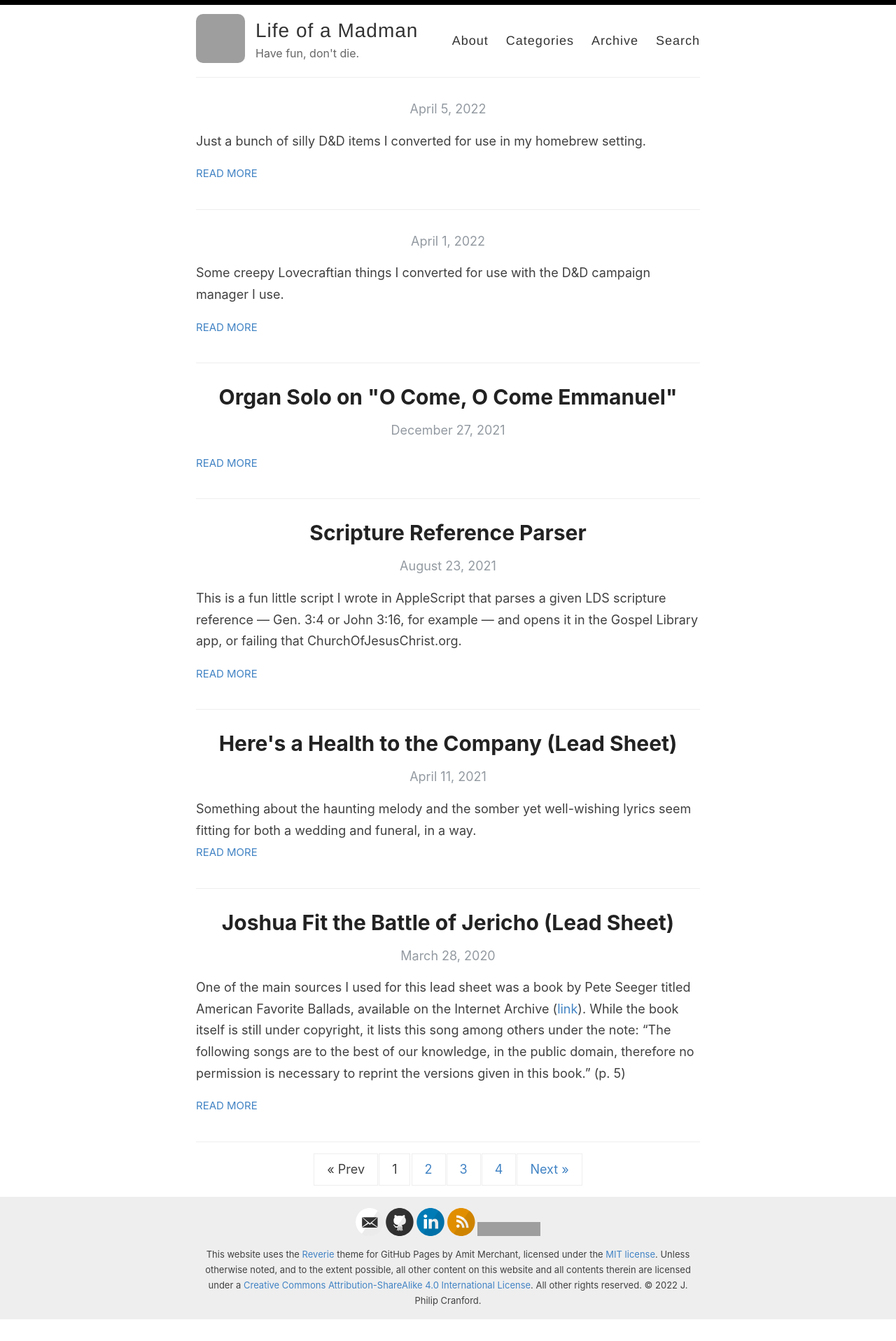
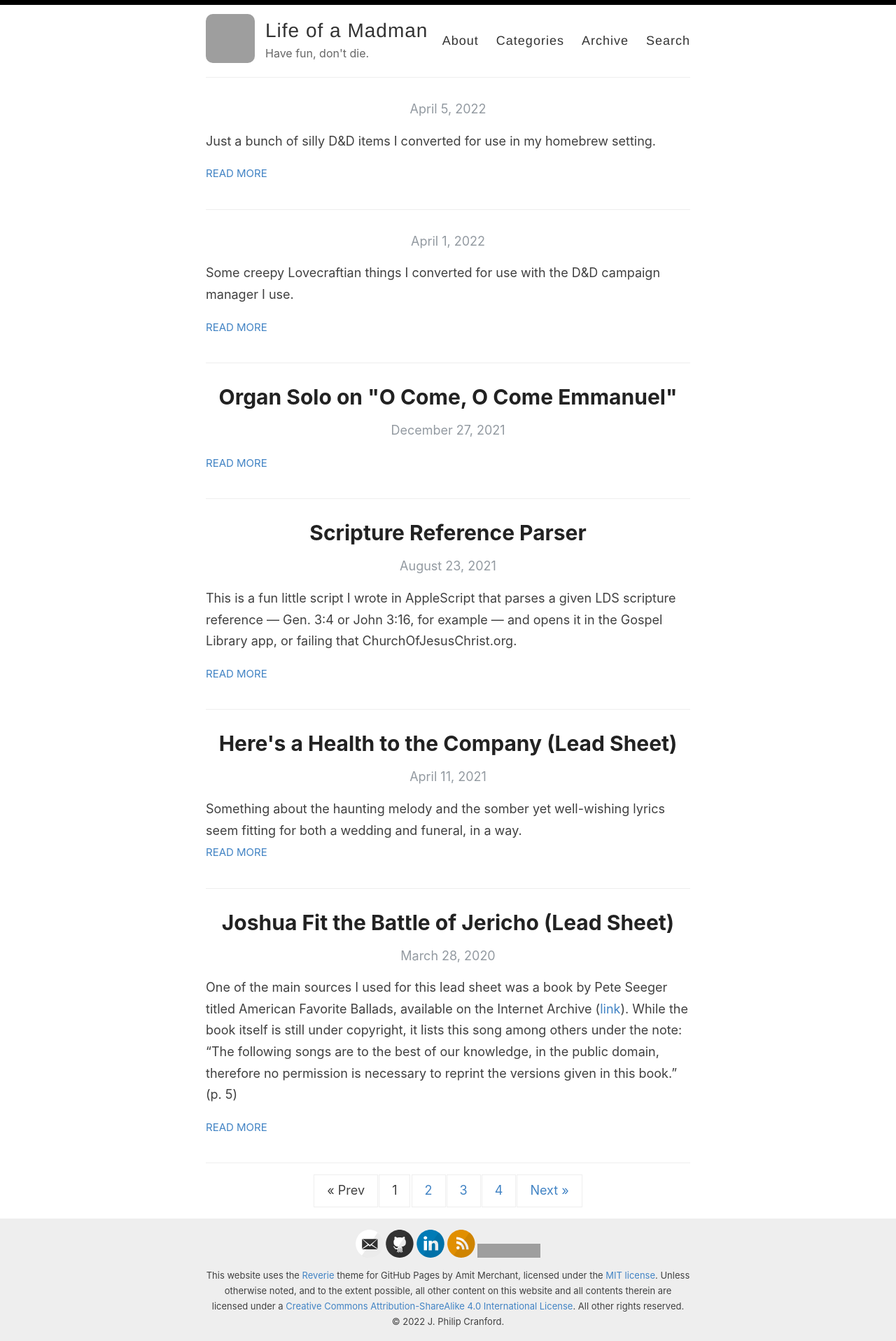
Before and after one commit to jpcranford/jpcranford.github.io, a Jekyll site: the page built from index.html, in a window 1280 px wide. Shown: the whole page at 70% size. Built offline with Jekyll 4.4.1, drawn with Linux system fonts in a browser that asks for light colours; the list of posts is cut into pages by our own code; before the commit the page ends 1885 px from its top, so only the background shows below that; grey boxes are pictures that could not be loaded.

Commit message:
Fix edge issues on mobile

```diff
--- a/assets/style.scss
+++ b/assets/style.scss
@@ -33,7 +33,7 @@ body {
 .container {
   margin: 0 auto;
   max-width: 740px;
-  padding: 0 10px;
+  padding: 0 1.5rem;
   width: 100%;
 }
 
```
